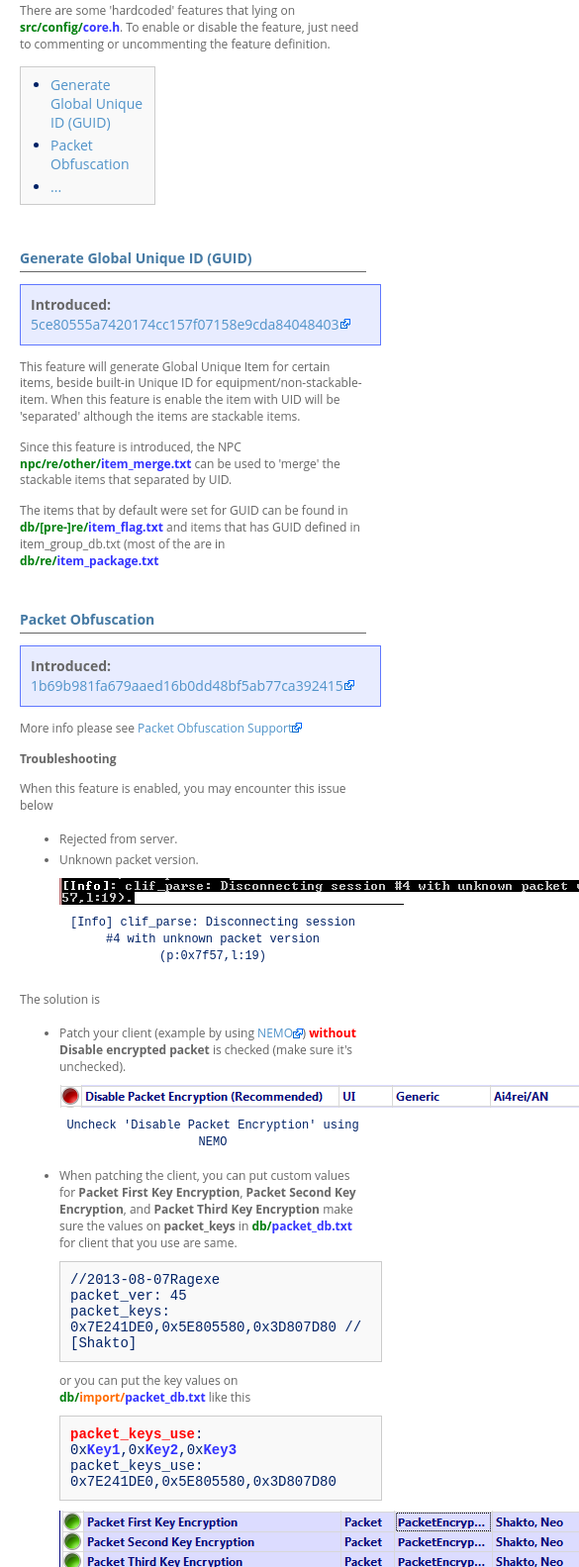
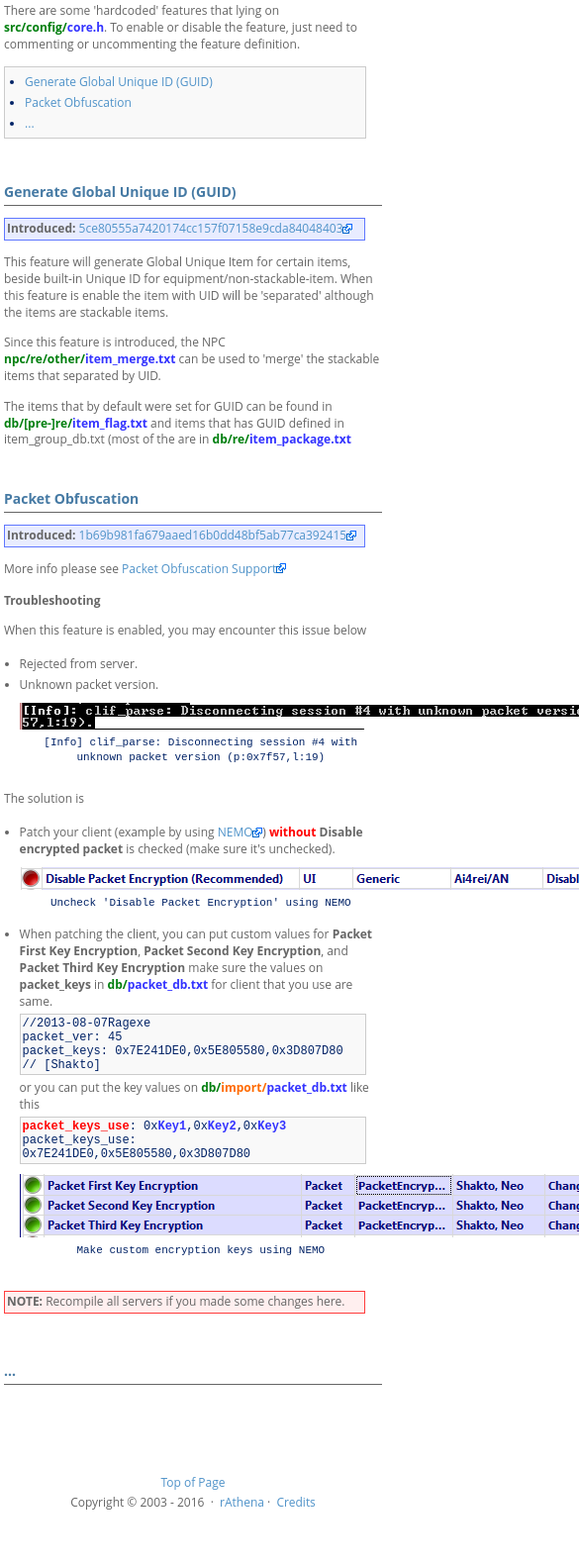
Before and after one commit to cydh/rAthena_Doc, a plain HTML site: page install-and-configure/core-feature.html in a window 390 px wide. Shown: the part 164-1747 px from the top of the page at 99% size, 585 px wide, since content can reach past the window. After the commit the page ends 1701 px from the top, so only its background shows below. Drawn offline with Linux system fonts and the light colour scheme.

Commit message:
* Typo fixes * CSS adjustments
Signed-off-by: Cydh Ramdh <cydh@pservero.com>

```diff
--- a/css/style.css
+++ b/css/style.css
@@ -86,6 +86,7 @@ p {
 	width:98%;
 	display:block;
 	font-family:monospace;
+	overflow:auto;
 }
 
 code var, p var, li var, .important var, .devnote var, .tip var {
@@ -94,6 +95,7 @@ code var, p var, li var, .important var, .devnote var, .tip var {
 	font-weight:bold;
 	font-family:inherit;
 }
+
 code samp, p samp, li samp, .important samp, .devnote samp, .tip samp {
 	color:#33F;
 	font-style:normal;
@@ -210,11 +212,12 @@ nav #breadcrumb li, #navigation #breadcrumb li {
 
 #page_content ul {
 	margin:0px;
-	padding:0px 0px 0px 40px;
+	padding:0px 0px 0px 1.3em;
 }
+
 #page_content ol {
 	margin:0px;
-	padding:0px 0px 0px 40px;
+	padding:0px 0px 0px 1.3em;
 }
 
 #page_content li {
@@ -224,12 +227,12 @@ nav #breadcrumb li, #navigation #breadcrumb li {
 
 #page_content li ul {
 	/*list-style:none;*/
-	padding:0px 0px 0px 28px;
+	padding:0px 0px 0px 1.3em;
 }
 
 #page_content li ul li {
 	/*list-style:none;*/
-	font-size:14px;
+	/*font-size:14px;*/
 	padding:2px 0px 2px 0px;
 }
 
@@ -321,7 +324,6 @@ footer p, #footer p {
 	text-align:center;
 }
 
-
 .caption {
 	padding:2px;
 	margin:4px 0px 4px 0px;
@@ -383,6 +385,7 @@ footer p, #footer p {
 /* Width 420px */
 @media screen and (max-width: 420px) {
 	body {
+		margin:0px 4px 0px 4px;
 		font-size:12px;
 	}
 
@@ -461,5 +464,110 @@ footer p, #footer p {
 		margin:10px 0px 0px 0px;
 		width:100%;
 	}
+
+	#page_content ul {
+		margin:0px;
+		padding:0px 0px 0px 1.3em;
+	}
+
+	#page_content ol {
+		margin:0px;
+		padding:0px 0px 0px 1.3em;
+	}
+
+	#page_content li {
+		/*list-style:none;*/
+		padding:2px 0px 2px 0px;
+	}
+
+	#page_content li ul {
+		/*list-style:none;*/
+		padding:0px 0px 0px 1.3em;
+	}
+
+	#page_content li ul li {
+		/*list-style:none;*/
+		/*font-size:14px;*/
+		padding:2px 0px 2px 0px;
+	}
+
+	#page_content #toc {
+		background-color:#f9f9f9;
+		border:1px solid #CCC;
+		color:#026;
+		font-size:12px;
+		display:block;
+		margin:0px;
+		padding:4px 0px 4px 20px;
+		width:90%;
+	}
+
+	#page_content #toc li {
+		padding:2px 0px 2px 0px;
+	}
+
+	#page_content #toc li ul {
+		padding:0px 0px 0px 18px;
+	}
+
+	#page_content #toc li ul li {
+		padding:2px 0px 2px 0px;
+	}
+
+	.textarea_code, code {
+		background-color:#f9f9f9;
+		padding:2px;
+		margin:4px 0px 4px 0px;
+		border:1px solid #CCC;
+		color:#026;
+		font-size:12px;
+		width:94%;
+		display:block;
+		font-family:monospace;
+	}
+
+	.important {
+		background-color:#FFEFEF;
+		padding:2px;
+		margin:4px 0px 4px 0px;
+		border:1px solid #FF3D3D;
+		color:#666;
+		font-size:12px;
+		width:94%;
+		display:block;
+		font-family: 'Open Sans', sans-serif;
+	}
+
+	.tip {
+		background-color:#E8ECFF;
+		padding:2px;
+		margin:4px 0px 4px 0px;
+		border:1px solid #6078FF;
+		color:#666;
+		font-size:12px;
+		width:94%;
+		display:block;
+		font-family: 'Open Sans', sans-serif;
+	}
+
+	.devnote {
+		background-color:#EFFFF1;
+		padding:2px;
+		margin:4px 0px 4px 0px;
+		border:1px solid #007F0E;
+		color:#666;
+		font-size:12px;
+		width:94%;
+		display:block;
+	}
+
+	.caption {
+		padding:0px;
+		margin:2px 0px 2px 0px;
+		color:#026;
+		font-size:11px;
+		text-align:center;
+		font-family:monospace;
+	}
 }
 /* Width 420px - End */
--- a/install-and-configure/core-feature.html
+++ b/install-and-configure/core-feature.html
@@ -12,7 +12,7 @@
 		<script type="text/javascript" src="../js/radoc_info.js"></script>
 	</head>
 	<body>
-		<script type="text/javascript">radoc_header('null');</script>
+		<script type="text/javascript">radoc_header('../');</script>
 		<!-- Navigation -->
 		<nav>
 			<ul id='breadcrumb'>
```
Also changed, not shown: install-and-configure/char_conf.html (+1 -1 lines), install-and-configure/choosing-packet-version.html (+1 -1 lines), install-and-configure/import-sql.html (+1 -1 lines), install-and-configure/index.html (+1 -1 lines), install-and-configure/installation-on-centos.html (+1 -1 lines), install-and-configure/installation-on-windows.html (+1 -1 lines), install-and-configure/inter_conf.html (+1 -1 lines), install-and-configure/login_conf.html (+1 -1 lines), install-and-configure/map_conf.html (+1 -1 lines), install-and-configure/subnet_conf.html (+1 -1 lines), other/atcommands.html (+1 -1 lines), packets/index.html (+1 -1 lines), packets/notation.html (+1 -1 lines), scripting/index.html (+1 -1 lines), 3 more files.
